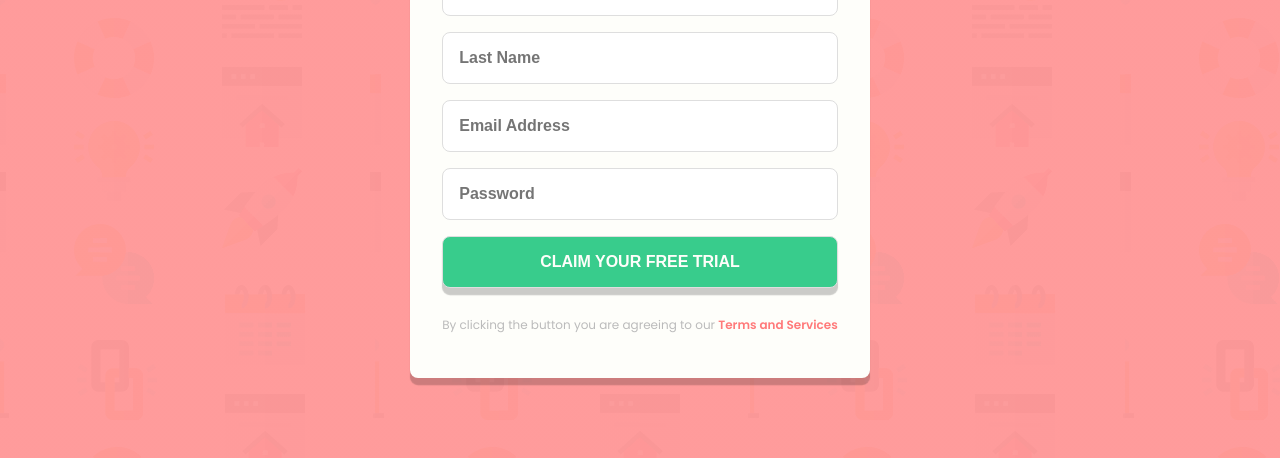
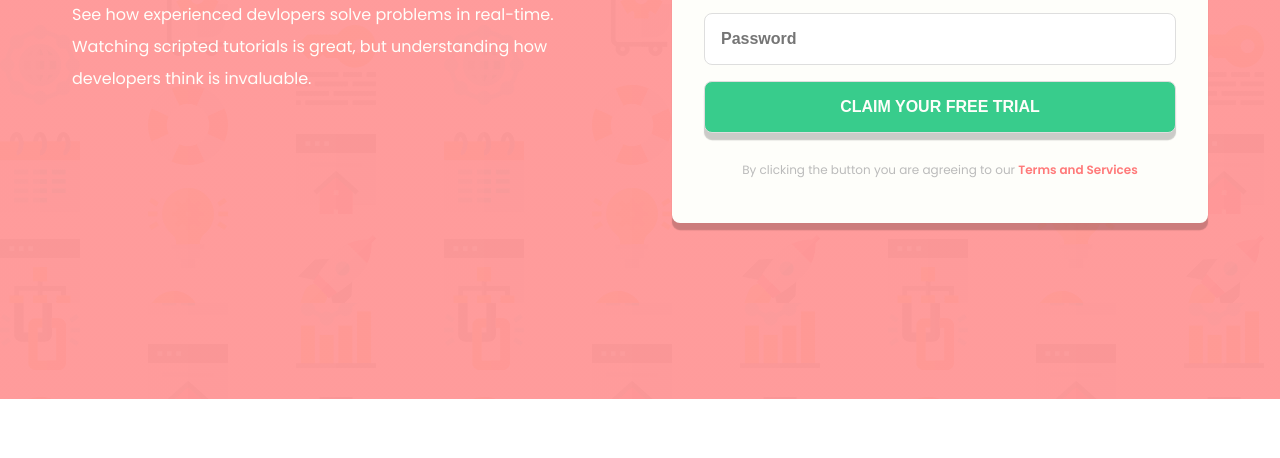
Before and after one commit to apbankson/fm-novice-1, a plain HTML site: page index.htm in a window 1280 px wide. Shown: the part 497-955 px from the top of the page. After the commit the page ends 896 px from the top, so only its background shows below. Drawn offline with Linux system fonts and the light colour scheme.

Commit message:
finished desktop media query

```diff
--- a/style.css
+++ b/style.css
@@ -16,6 +16,7 @@ html {
 
 *, *:before, *:after {
     box-sizing: inherit;
+    transition: all 0.5s;
   }
 
 body {
@@ -59,7 +60,6 @@ header {
 section.ctas {
     display: grid;
     gap: 2em;
-    justify-items: center;
 }
 
 section.ctas > * {
@@ -129,4 +129,37 @@ a {
     font-weight: 600;
 }
 
-/* === Media queries === */
+/* === Media query === */
+@media all and (min-width: 1024px) {
+    body {
+        background: linear-gradient(rgb(255, 122, 122, 0.75), rgb(255, 122, 122, 0.75)),
+                url(images/bg-intro-desktop.png);
+    }
+
+    .wrapper {
+        grid-template-columns: repeat(2, 1fr);
+        max-width: 1200px;
+        gap: 4em;
+        height: 100vh;
+    }
+
+    header.hero {
+        justify-items: start;
+        text-align: left;
+        align-content: center;
+        line-height: 1.5;
+    }
+
+    .hero__headline {
+        font-size: 3em;
+    }
+
+    .hero__subhead {
+        text-align: left;
+    }
+
+    section.ctas {
+        align-items: center;
+        align-content: center;
+    }
+}
```
